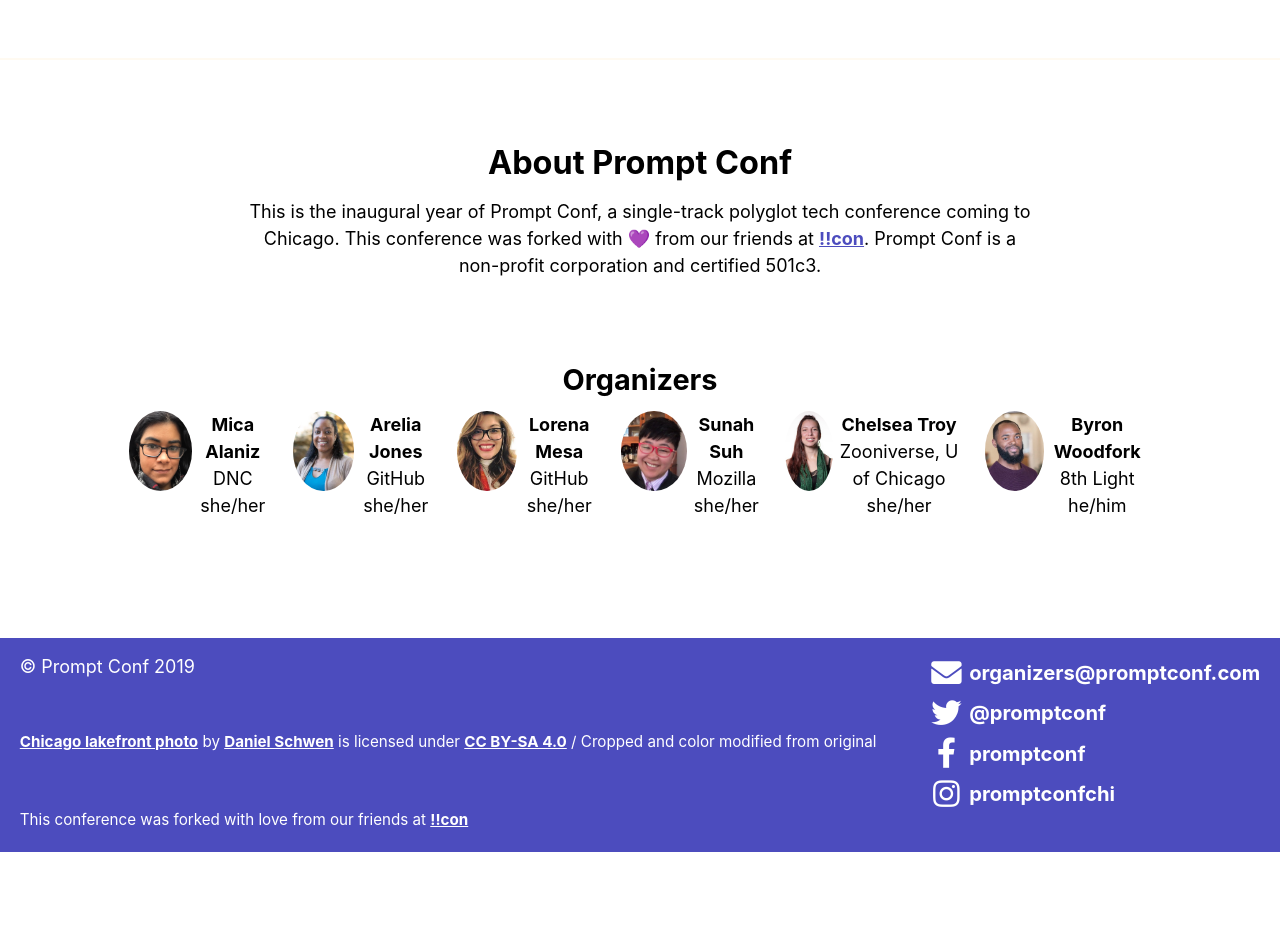
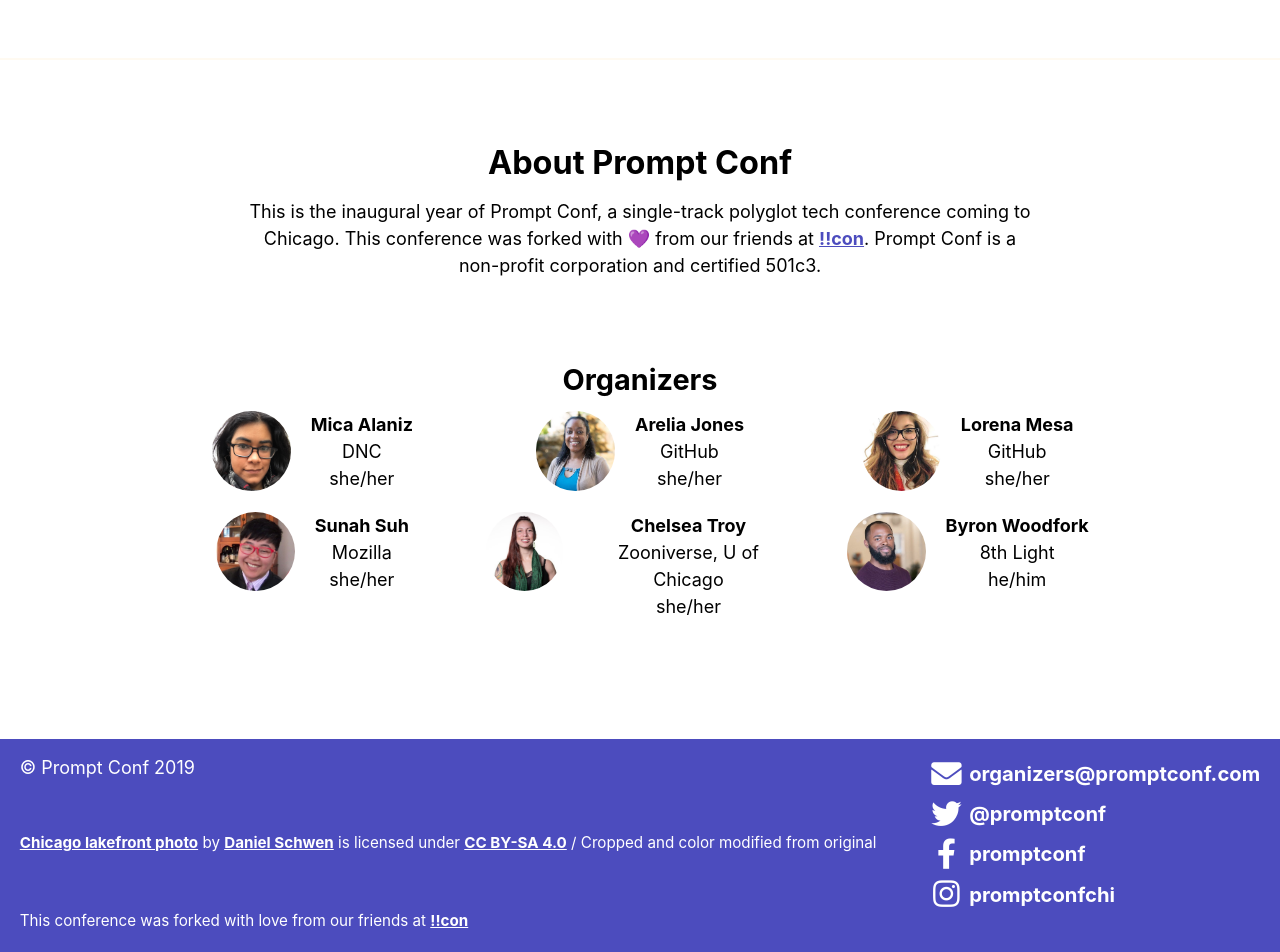
Before and after one commit to promptconf/promptconf.github.io, a Jekyll site: the page built from index.html, in a window 1280 px wide. Shown: the part 3815-4767 px from the top of the page. Built offline with Jekyll 4.4.1, drawn with Linux system fonts in a browser that asks for light colours; nearby versions of some CDN libraries; some web fonts are replaced; comment, search, counter and statistics services are not loaded; before the commit the page ends 4667 px from its top, so only the background shows below that.

Commit message:
update organizer styles

```diff
--- a/assets/_sass/main.scss
+++ b/assets/_sass/main.scss
@@ -328,19 +328,48 @@
 
 .organizers-wrap {
     display: grid;
-    grid-template-columns: repeat(6, 1fr);
+    grid-template-columns: repeat(3, 1fr);
+    grid-template-rows: auto;
     grid-column-gap: $space-standard;
     grid-row-gap: $space-standard;
-    justify-content: center;
+    justify-content: space-between;
     justify-items: center;
-
-    @media screen and (max-width: 67rem) {
-        grid-template-columns: repeat(3, 10rem);
-    }
 
     @media screen and (max-width: 50em) {
         grid-template-columns: repeat(2, 9rem);
     }
+}
+
+.organizer {
+    display: flex;
+}
+
+.organizer__headshot-wrap {
+    width: 4.4rem;
+    height: 4.4rem;
+    margin-right: $space-standard;
+
+    @media screen and (max-width: 50em) {
+        height: 9rem;
+    }
+}
+
+.organizer__headshot {
+    object-fit: cover;
+    object-position: center;
+    width: 100%;
+    height: 100%;
+    border-radius: 50%;
+}
+
+.organizer__info-wrap {
+    p {
+        margin-bottom: 0;
+    }
+}
+
+.organizer__name {
+    font-weight: $font-weight-bold;
 }
 
 .keynote__wrap {
@@ -388,39 +417,6 @@
 .speaker__name {
     display: block;
     margin-bottom: $space-standard;
-    font-weight: $font-weight-bold;
-}
-
-.organizer {
-    display: flex;
-}
-
-.organizer__headshot-wrap {
-    width: 4.4rem;
-    height: 4.4rem;
-    margin-bottom: $space-tiny;
-
-    @media screen and (max-width: 50em) {
-        height: 9rem;
-    }
-}
-
-.organizer__headshot {
-    object-fit: cover;
-    object-position: center;
-    width: 100%;
-    height: 100%;
-    border-radius: 50%;
-}
-
-.organizer__info-wrap {
-    p {
-        margin-bottom: 0;
-        text-align: center;
-    }
-}
-
-.organizer__name {
     font-weight: $font-weight-bold;
 }
 
```
